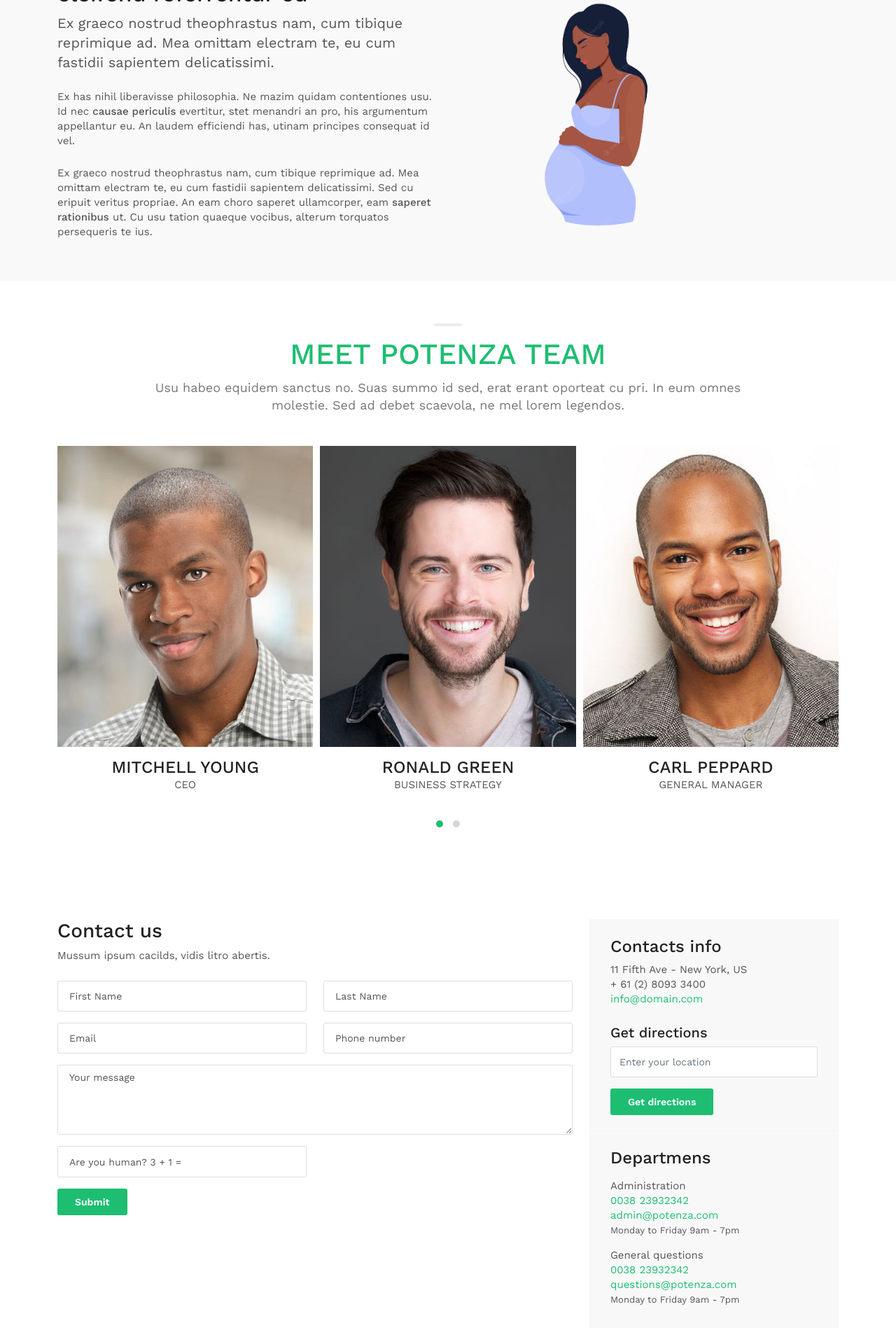
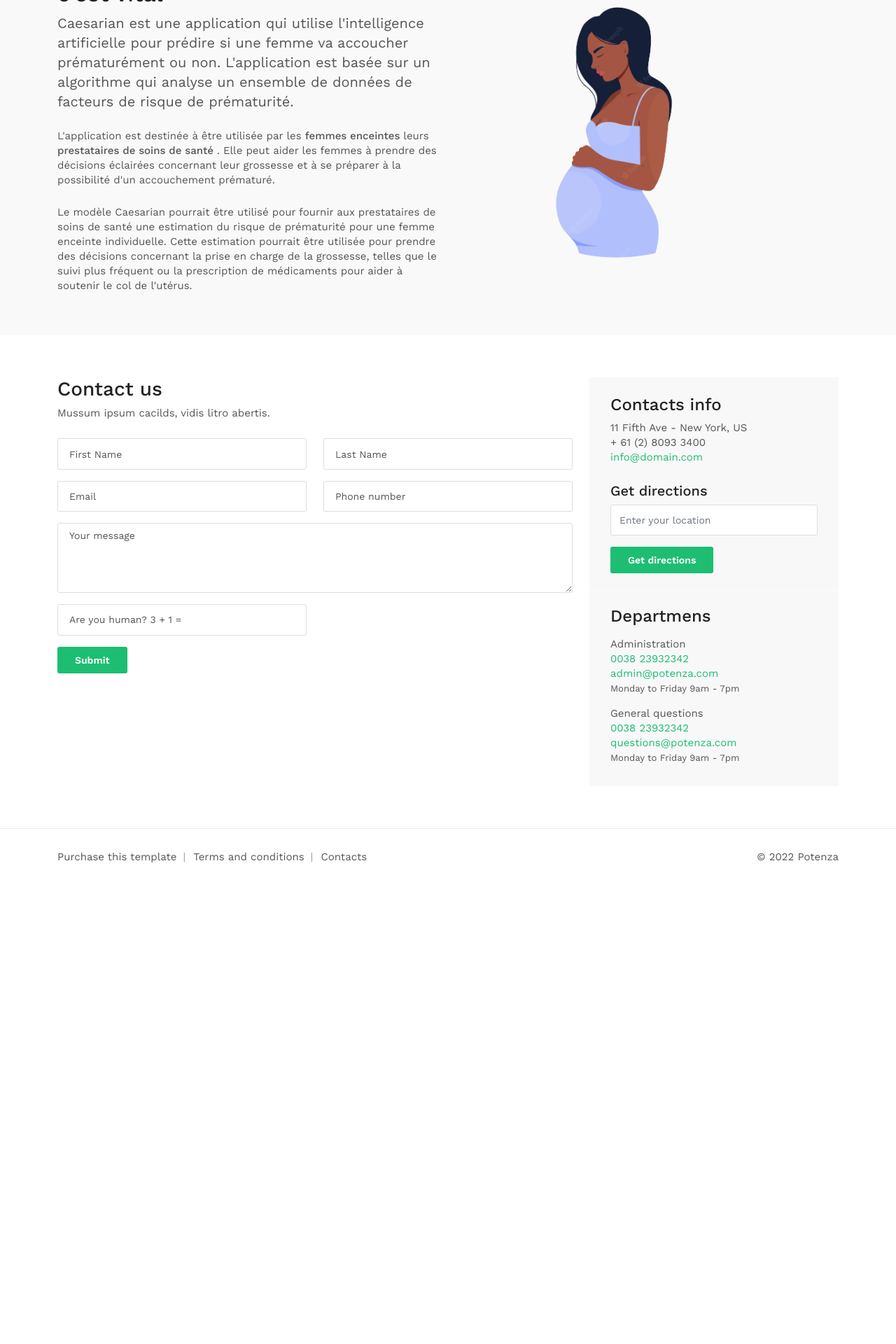
Before and after one commit to aurelienbono/caesarian, a Django app: page / in a window 1280 px wide. Shown: the part 622-2542 px from the top of the page at 70% size. After the commit the page ends 1855 px from the top, so only its background shows below. Run offline with Django 4.2, Linux system fonts and the light colour scheme; some libraries are stand-ins or nearby versions.

Commit message:
add content to index page

```diff
--- a/caesarian/templates/pages/index.html
+++ b/caesarian/templates/pages/index.html
@@ -55,10 +55,11 @@
 
 	<section class="parallax_window_in" data-parallax="scroll" data-image-src="{% static 'img/sub_header_about.jpg' %}" data-natural-width="1400" data-natural-height="800">
 		<div id="sub_content_in">
-			<h1>About Potenza</h1>
-			<p>"Usu habeo equidem sanctus no ex melius labitur conceptam eos"</p>
+			<h1>A Propos de caesarian</h1>
+			<p>"Predire le risque d'accouchment  prématurée"</p>
 			<br>
-			<a href="login/" class="btn_1 white">View porfile</a>
+
+			<a href="login/" class="btn_1 white">Faire une prediction</a>
 		</div>
 	</section>
 	<!-- /section -->
@@ -68,28 +69,34 @@
 			<div class="container margin_60_35">
 				<div class="row">
 					<div class="col-lg-6">
-						<h2 class="nomargin_top">Vim ridens<br>eleifend referrentur eu</h2>
-						<p class="lead">Ex graeco nostrud theophrastus nam, cum tibique reprimique ad. Mea omittam electram te, eu cum fastidii sapientem delicatissimi.</p>
+						<h2 class="nomargin_top">Naître à temps,<br>c'est vital</h2>
+						<p class="lead">Caesarian est une application qui utilise l'intelligence artificielle pour prédire si une femme va accoucher prématurément ou non. L'application est basée sur un algorithme qui analyse un ensemble de données de facteurs de risque de prématurité.</p>
 						<p>
-							Ex has nihil liberavisse philosophia. Ne mazim quidam contentiones usu. Id nec <strong>causae periculis </strong>evertitur, stet menandri an pro, his argumentum appellantur eu. An laudem efficiendi has, utinam principes consequat id vel.</p>
-						<p>Ex graeco nostrud theophrastus nam, cum tibique reprimique ad. Mea omittam electram te, eu cum fastidii sapientem delicatissimi. Sed cu eripuit veritus propriae. An eam choro saperet ullamcorper, eam <strong>saperet rationibus</strong> ut. Cu usu tation quaeque vocibus, alterum torquatos persequeris te ius.</p>
+							L'application est destinée à être utilisée par les <strong>femmes enceintes </strong>  leurs <strong>  prestataires de soins de santé </strong>. Elle peut aider les femmes à prendre des décisions éclairées concernant leur grossesse et à se préparer à la possibilité d'un accouchement prématuré.
+
+					</p>
+						<p>Le modèle Caesarian pourrait être utilisé pour fournir aux prestataires de soins de santé une estimation du risque de prématurité pour une femme enceinte individuelle. Cette estimation pourrait être utilisée pour prendre des décisions concernant la prise en charge de la grossesse, telles que le suivi plus fréquent ou la prescription de médicaments pour aider à soutenir le col de l'utérus.</p>
 					</div>
 					<div class="col-lg-5 ml-lg-5 add_top_30">
-						<img src=" {% static 'img/about.png' %}" alt="" class="img-fluid" width="400" height="400">
+						<img src=" {% static 'img/about.png' %}" alt="" class="img-fluid" width="500" height="500">
 					</div>
 				</div>
 				<!-- End row -->
 			</div>
 		</div>
-		<div class="container margin_60">
+
+		<!--  <div class="container margin_60">
 			<div class="main_title">
 				<h2><em></em>Meet Potenza Team</h2>
 				<p>
 					Usu habeo equidem sanctus no. Suas summo id sed, erat erant oporteat cu pri. In eum omnes molestie. Sed ad debet scaevola, ne mel lorem legendos.
 				</p>
-			</div>
+			</div>	 -->
+
+
+
 			<!--Team Carousel -->
-			<div class="row">
+			<!-- <div class="row">
 				<div class="owl-carousel owl-theme team-carousel">
 					<div class="team-item">
 						<div class="team-item-img">
@@ -116,9 +123,11 @@
 							<h4>Mitchell Young</h4>
 							<p>CEO</p>
 						</div>
-					</div>
+					</div> -->
+
 					<!-- /team-item -->
-					<div class="team-item">
+
+					<!-- <div class="team-item">
 						<div class="team-item-img">
 							<img src="{% static 'img/team/team-2.jpg' %}" alt="">
 							<div class="team-item-detail">
@@ -143,8 +152,10 @@
 							<h4>Ronald Green</h4>
 							<p>Business Strategy</p>
 						</div>
-					</div>
+					</div> -->
+
 					<!-- /team-item -->
+					<!--
 					<div class="team-item">
 						<div class="team-item-img">
 							<img src="{% static 'img/team/team-3.jpg' %}" alt="">
@@ -170,9 +181,11 @@
 							<h4>Carl Peppard</h4>
 							<p>General Manager</p>
 						</div>
-					</div>
+					</div> -->
+
 					<!-- /team-item -->
-					<div class="team-item">
+
+				<!-- 	<div class="team-item">
 						<div class="team-item-img">
 							<img src="{% static 'img/team/team-4.jpg' %} " alt="">
 							<div class="team-item-detail">
@@ -198,6 +211,7 @@
 							<p>Customer Support</p>
 						</div>
 					</div>
+					 -->
 					<!-- /team-item -->
 				</div>
 			</div>
@@ -313,7 +327,6 @@
 		<!-- end container-->
 	</main>
 
-
 	<footer class="clearfix">
 		<div class="container">
 			<p>© 2022 Potenza</p>
```
